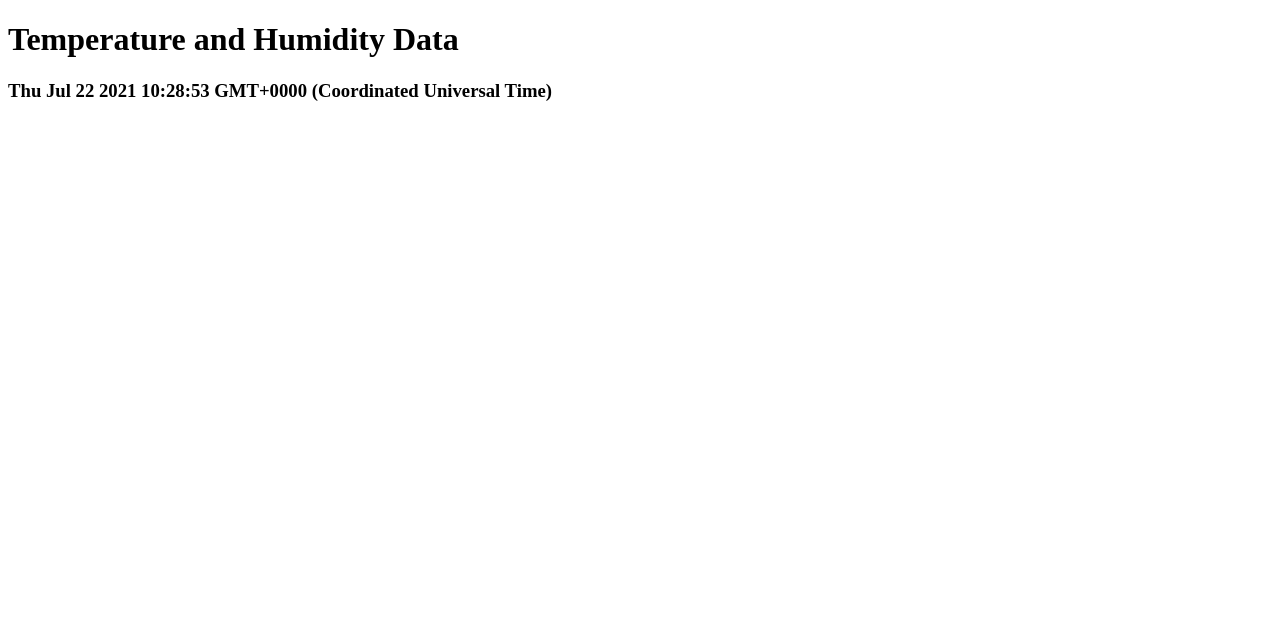
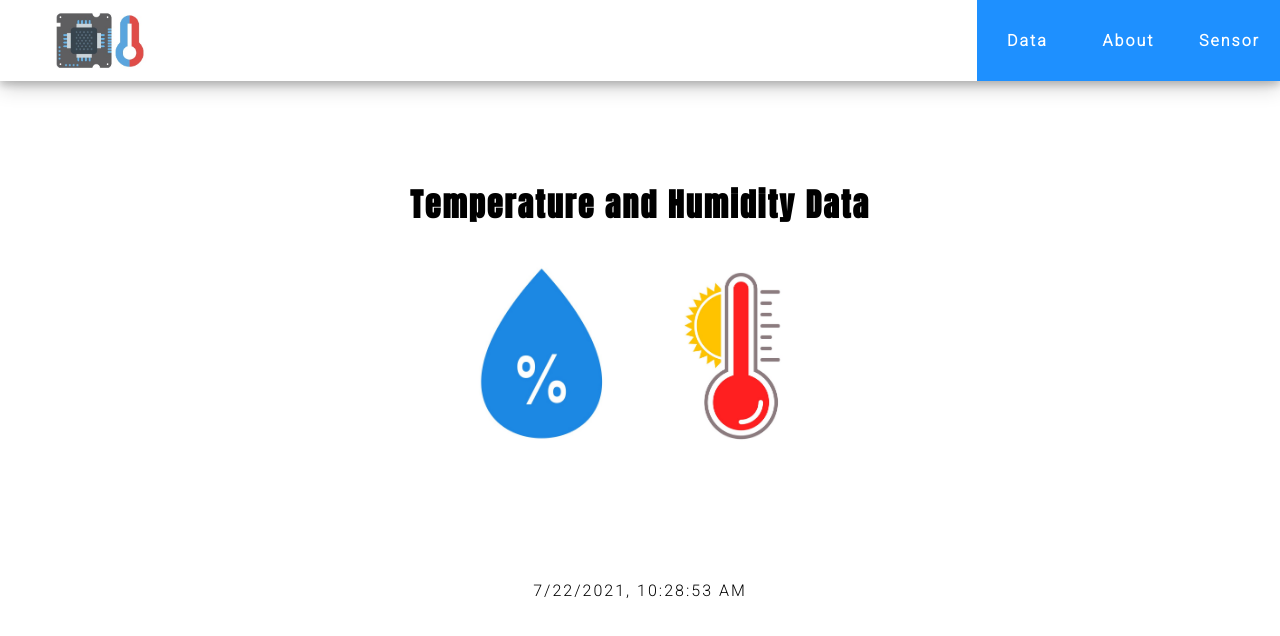
Before and after one commit to AnabaaNazrul/iot_data_cryptography, a plain HTML site: page frontend/index.html in a window 1280 px wide. Drawn offline with nearby package versions, Linux system fonts and the light colour scheme; no server answers.

Commit message:
frontend_update

```diff
--- a/frontend/index.css
+++ b/frontend/index.css
@@ -0,0 +1,91 @@
+*{
+    padding: 0;
+    margin: 0;
+    text-decoration: none;
+    list-style: none;
+    letter-spacing: 2px;
+  }
+  h1,h2{
+    font-family: 'Anton', sans-serif;
+    cursor: default;
+  }
+  span,p{
+    font-family: 'Roboto', sans-serif;
+    cursor: default;
+  }
+  h3,a,li{
+    font-family: 'Poppins', sans-serif;
+    cursor: default;
+  }
+  /*styling for index.html*/
+
+  .header{
+    display: grid;
+    grid-template-columns: 200px auto;
+    background: #fff;
+    box-shadow: 0 4px 8px 0 rgba(0, 0, 0, 0.2), 0 6px 20px 0 rgba(0, 0, 0, 0.19);
+    overflow: hidden;
+    position: fixed;
+    top: 0;
+    width: 100%;
+  }
+  .header img{
+    width: 120px;
+    margin: auto;
+    padding: 10px;
+  }
+  .navigation{
+    display: grid;
+    grid-template-columns: repeat(3,1fr);
+    margin-left: auto;
+    background: #1e90ff;
+  }
+  .navigation p{
+    margin: auto;
+    padding: 20px;
+    cursor: pointer;
+    color: #fff;
+    font-weight: bold;
+  }
+  .wrapper{
+    display: grid;
+    grid-template-columns: repeat(1,1fr);
+    grid-gap: 1em;
+    margin-left: auto;
+    margin-right: auto;
+    margin-bottom: auto;
+    margin-top: 10em;
+    width: 90%;
+  }
+  .wrapper h1{
+    text-align: center;
+    padding: 20px;
+  }
+  .contentWrapper{
+    display: grid;
+    grid-template-columns: repeat(1,1fr);
+  }
+  .contentImg{
+    display: grid;
+    grid-template-columns: 200px 200px;
+    margin: auto;
+  }
+  .contentImg img{
+    width: 180px;
+    margin: auto;
+  }
+  #content{
+    text-align: center;
+    padding: 20px;
+    margin: auto;
+  }
+  .date{
+    display: grid;
+    margin-bottom: auto;
+    margin-top: 5em;
+    margin-left: auto;
+    margin-right: auto;
+  }
+  #currentDate{
+    text-align: center;
+  }
--- a/frontend/index.html
+++ b/frontend/index.html
@@ -1,3 +1,4 @@
+
 <!DOCTYPE html>
 <html lang="en">
 <head>
@@ -5,25 +6,43 @@
     <meta http-equiv="X-UA-Compatible" content="IE=edge">
     <meta name="viewport" content="width=device-width, initial-scale=1.0">
     <title>Iot data sensor</title>
+    <script src="https://ajax.googleapis.com/ajax/libs/jquery/3.4.1/jquery.min.js"></script>
+    <link rel="preconnect" href="https://fonts.googleapis.com">
+    <link rel="preconnect" href="https://fonts.gstatic.com" crossorigin>
+    <link href="https://fonts.googleapis.com/css2?family=Anton&family=Poppins:wght@200&family=Roboto:wght@300&display=swap" rel="stylesheet">
     <link rel="shortcut icon" type="image/png" href="">
     <link rel="stylesheet" href="index.css">
 </head>
 <body>
-   <div>
-       <h1>
-           Temperature and Humidity Data
-       </h1>
-       <h2>
-           <span id="content"></span>
-       </h2>
-       <h3 id="currentDate">
+   <div class="headerWrapper">
+     <header class="header">
+       <img src="logo.jpg" alt="">
+       <nav class="navigation">
+          <p>Data</p>
+          <p>About</p>
+          <p>Sensor</p>
+       </nav>
+     </header>
+   </div>
+   <div class="wrapper">
+      <h1>Temperature and Humidity Data</h1>
+       <div class="contentWrapper">
+         <div class="contentImg">
+           <img src="humid.jpg" alt="">
+           <img src="temp.jpg" alt="">
+         </div>
+         <span id="content"></span>
+       </div>
+       <p class="date"><span id="currentDate"></span></p>
+   </div>
 
-       </h3>
-   </div>
+   <!--Start scripting -->
    <script src="index.js"></script>
    <script>
-       var currentdate = new Date();
+       var currentdate = new Date().toLocaleString();
+
        document.getElementById("currentDate").innerHTML = currentdate;
    </script>
+   <!-- End scripting -->
 </body>
 </html>
```
Also changed, not shown: frontend/humid.jpg (added), frontend/logo.jpg (added), frontend/temp.jpg (added), 1 other file.
